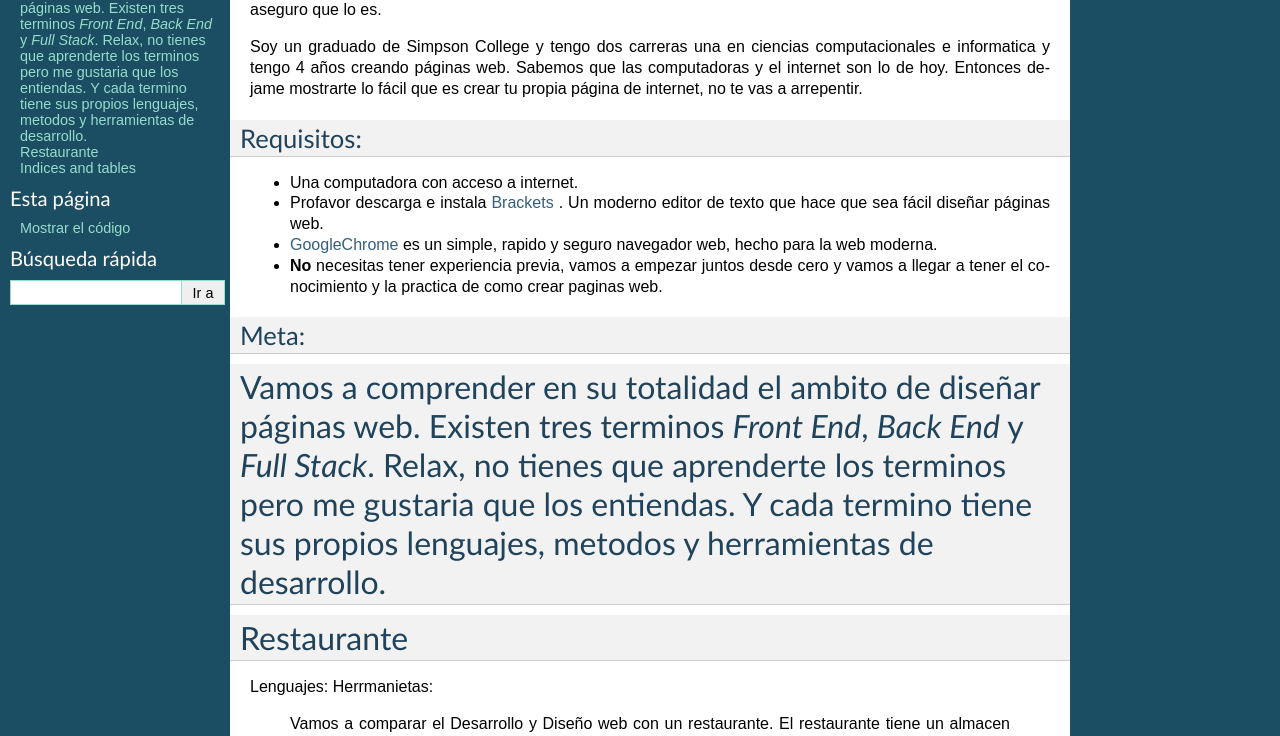
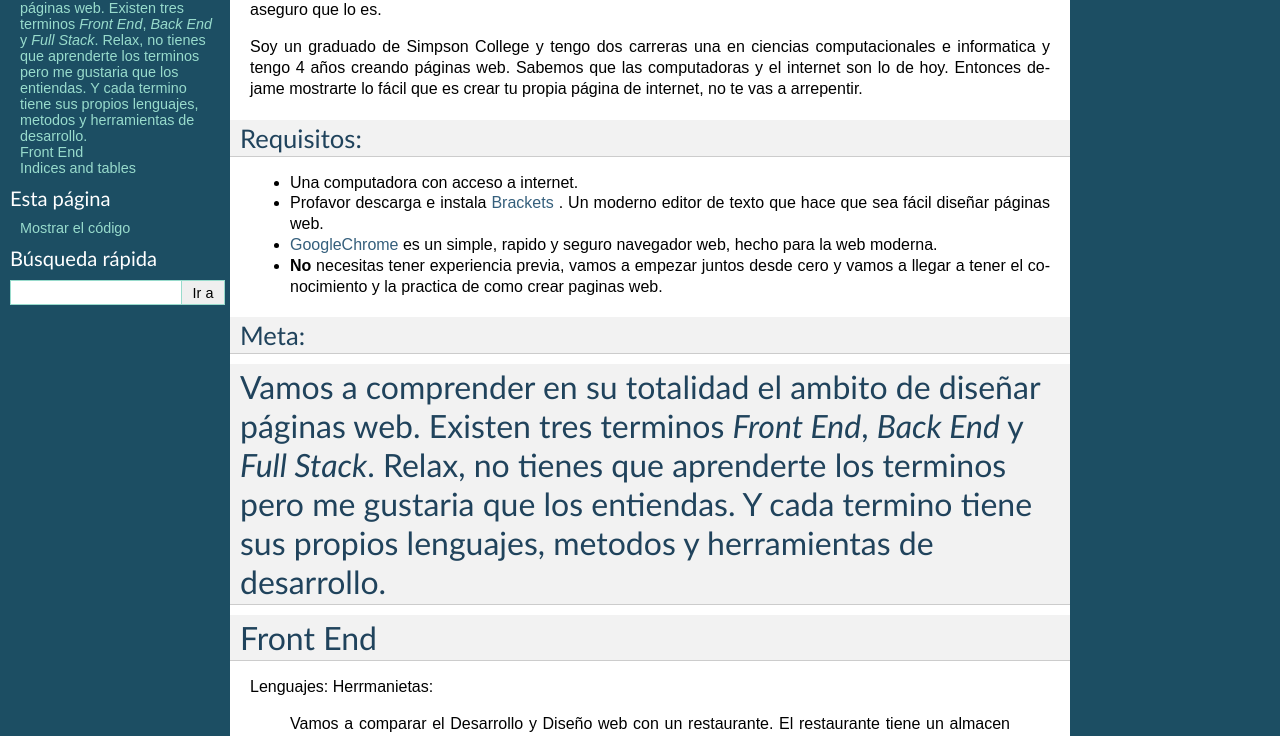
Before and after one commit to esierra8/DesarrolloWeb, a Sphinx documentation site: the page built from source/index.rst, in a window 1280 px wide. Shown: the part 154-890 px from the top of the page. Built offline with Sphinx 7.4.7, drawn with Linux system fonts in a browser that asks for light colours.

Commit message:
Front End Table

```diff
--- a/source/index.rst
+++ b/source/index.rst
@@ -19,9 +19,9 @@ Requisitos:
 Meta:
 -----
 Vamos a comprender en su totalidad el ambito de diseñar páginas web. Existen tres terminos  *Front End*, *Back End* y *Full Stack*. Relax, no tienes que aprenderte los terminos pero me gustaria que los entiendas. Y cada termino tiene sus propios lenguajes, metodos y herramientas de desarrollo.
-===========
-Restaurante
-===========
+=========
+Front End
+=========
 Lenguajes:	Herrmanietas:
 
   Vamos a comparar el Desarrollo y Diseño web con un restaurante. El restaurante tiene un almacen de comida, utensilios y cheffs, no simplemente es el plato que te presentan y comes. Lo mismo es en la web, la página web tiene base que diseñar es como un restaruante:
```
